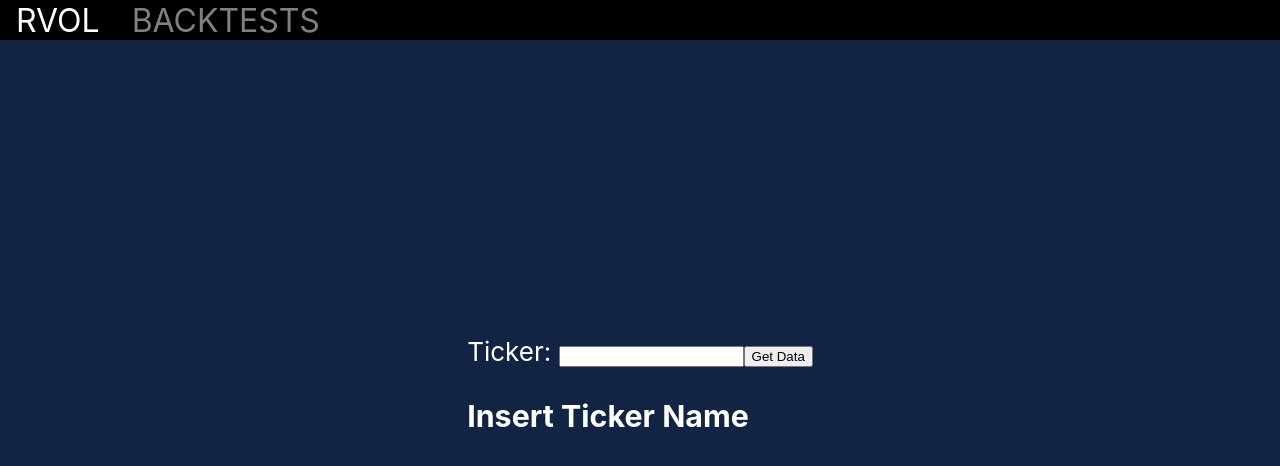
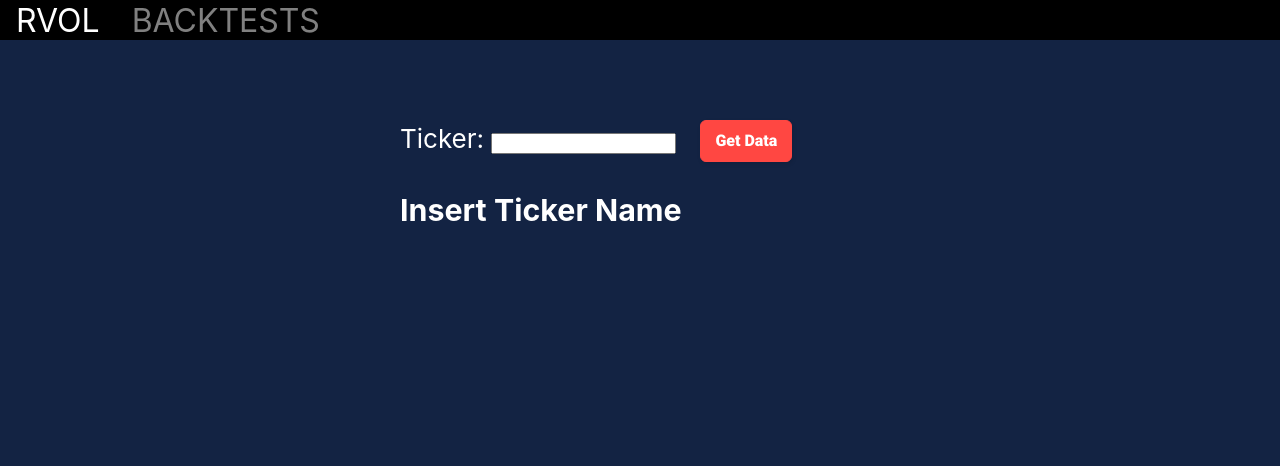
Before and after one commit to darinvi/RvolAndMarketWeb, a React (Create React App) app in the folder react_frontend/: page / in a window 1280 px wide. Shown: the top 466 px of the page. Built offline with nearby package versions, Linux system fonts and the light colour scheme.

Commit message:
wip on basic loading and validation

```diff
--- a/react_frontend/src/App.css
+++ b/react_frontend/src/App.css
@@ -1,14 +1,12 @@
 .App {
   text-align: left;
-}
-
-.App-header {
   background-color: #132343;
-  min-height: 100vh;
+  margin-top: 5vh;
+  min-height: 95vh;
   display: flex;
   flex-direction: column;
   align-items: center;
-  justify-content: center;
+  /* justify-content: center; */
   font-size: calc(10px + 2vmin);
   color: white;
 }
@@ -26,7 +24,51 @@
 }
 
 .Navlink {
+  margin-left: 0vh;
   padding: 1rem;
   font-size: 2rem;
   text-decoration: none;
 }
+
+.getRvol {
+  /* margin-left: 10vh; */
+  margin-top: 10vh;
+  width: 60vh;
+}
+
+.MyButton{
+  margin-left: 5%;
+  background: #FF4742;
+  border: 1px solid #FF4742;
+  border-radius: 6px;
+  box-shadow: rgba(0, 0, 0, 0.1) 1px 2px 4px;
+  box-sizing: border-box;
+  color: #FFFFFF;
+  cursor: pointer;
+  display: inline-block;
+  font-family: nunito,roboto,proxima-nova,"proxima nova",sans-serif;
+  font-size: 16px;
+  font-weight: 800;
+  line-height: 16px;
+  min-height: 40px;
+  outline: 0;
+  padding: 12px 14px;
+  text-align: center;
+  text-rendering: geometricprecision;
+  text-transform: none;
+  user-select: none;
+  -webkit-user-select: none;
+  touch-action: manipulation;
+  vertical-align: middle;
+}
+
+.MyButton:hover,
+.MyButton:active {
+  background-color: initial;
+  background-position: 0 0;
+  color: #FF4742;
+}
+
+.MyButton:active {
+  opacity: .5;
+}
--- a/react_frontend/src/App.js
+++ b/react_frontend/src/App.js
@@ -3,12 +3,17 @@ import Rvol from './rvol/Rvol.js';
 import Navbar from './Navbar.js'
 import { BrowserRouter, Routes, Route } from 'react-router-dom';
 import Backtests from './backtests/Backtests';
+import {useState} from 'react'
+
+function App() {
+  const [logedIn,setLoggedIn] = useState(false)
 
 
-function App() {
   return (
     <div className="App">
-      <header className="App-header">
+      {
+      !logedIn ?
+      <>
       <BrowserRouter>
         <Navbar/>
         <Routes>
@@ -16,7 +21,11 @@ function App() {
           <Route path="/backtest" element={<Backtests/>} />
         </Routes>
       </BrowserRouter>
-      </header>
+      </> :
+      <>
+      <h3>PASS</h3>
+      </>
+      }
     </div>
   );
 }
--- a/react_frontend/src/rvol/Rvol.js
+++ b/react_frontend/src/rvol/Rvol.js
@@ -5,10 +5,6 @@ import GetRvol from './components/GetRvol.js';
 export default function Rvol() {
   document.title = 'RVOL calculator'
   return (
-    <div className="App">
-      <header className="App-header">
       <GetRvol />
-      </header>
-    </div>
-  );
+  )
 }
--- a/react_frontend/src/rvol/components/GetRvol.js
+++ b/react_frontend/src/rvol/components/GetRvol.js
@@ -4,15 +4,23 @@ import axios from 'axios'
 export default function GetRvol(){
     const [ticker,setTicker] = useState('')
     const [result,setResult] = useState('')
+    const [loading,setLoading] = useState(false)
+
+    function handleLoading(){
+        return <h3>Loading...</h3>
+    }
 
     async function getRelativeVolume(){
+        setLoading((curr)=>!curr)
         try{
-        axios.post('http://localhost:8000/rvol',{ticker:ticker})
-        .then(res => setResult(res.data))
+            const res = await axios.post('http://localhost:8000/rvol',{ticker:ticker})
+            setResult(res.data)
+
         } catch(err){
             console.log(err)
         }
         setTicker('')
+        setLoading((curr)=>!curr)
     }
 
     function renderData(){
@@ -28,11 +36,11 @@ export default function GetRvol(){
     }
 
     return (
-        <div>
+        <div className='getRvol'>
         <label htmlFor='stock'>Ticker:  </label>
         <input type='text' id='stock' value={ticker} onChange={e=>setTicker(e.target.value)}></input>
-        <button onClick={getRelativeVolume}>Get Data</button>
-        {renderData()}
+        <button onClick={getRelativeVolume} className='MyButton'>Get Data</button>
+        { loading ? handleLoading() : renderData()}
         </div>
     )
 }
```
Also changed, not shown: 1 other file (tests, documents, lock files or other folders).
